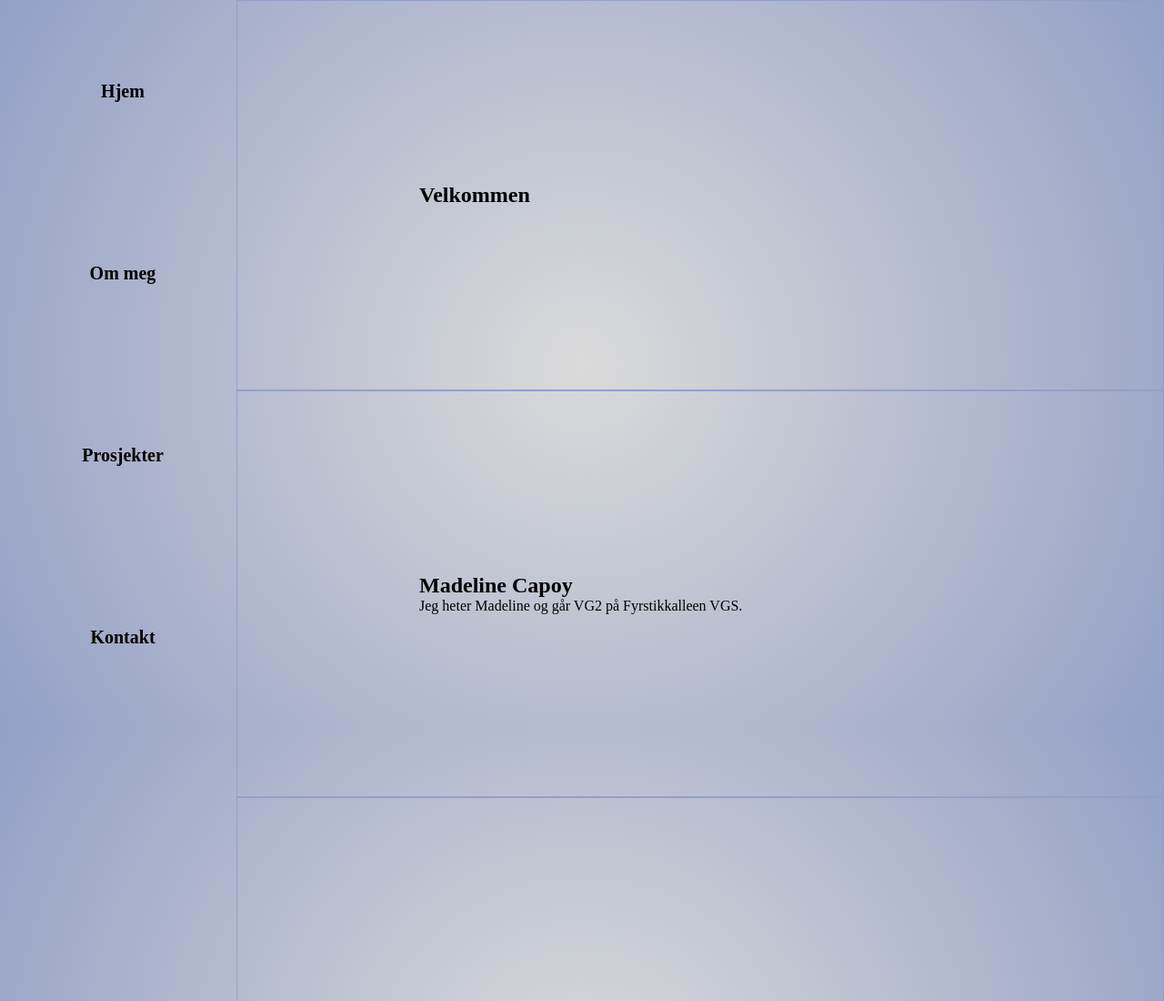
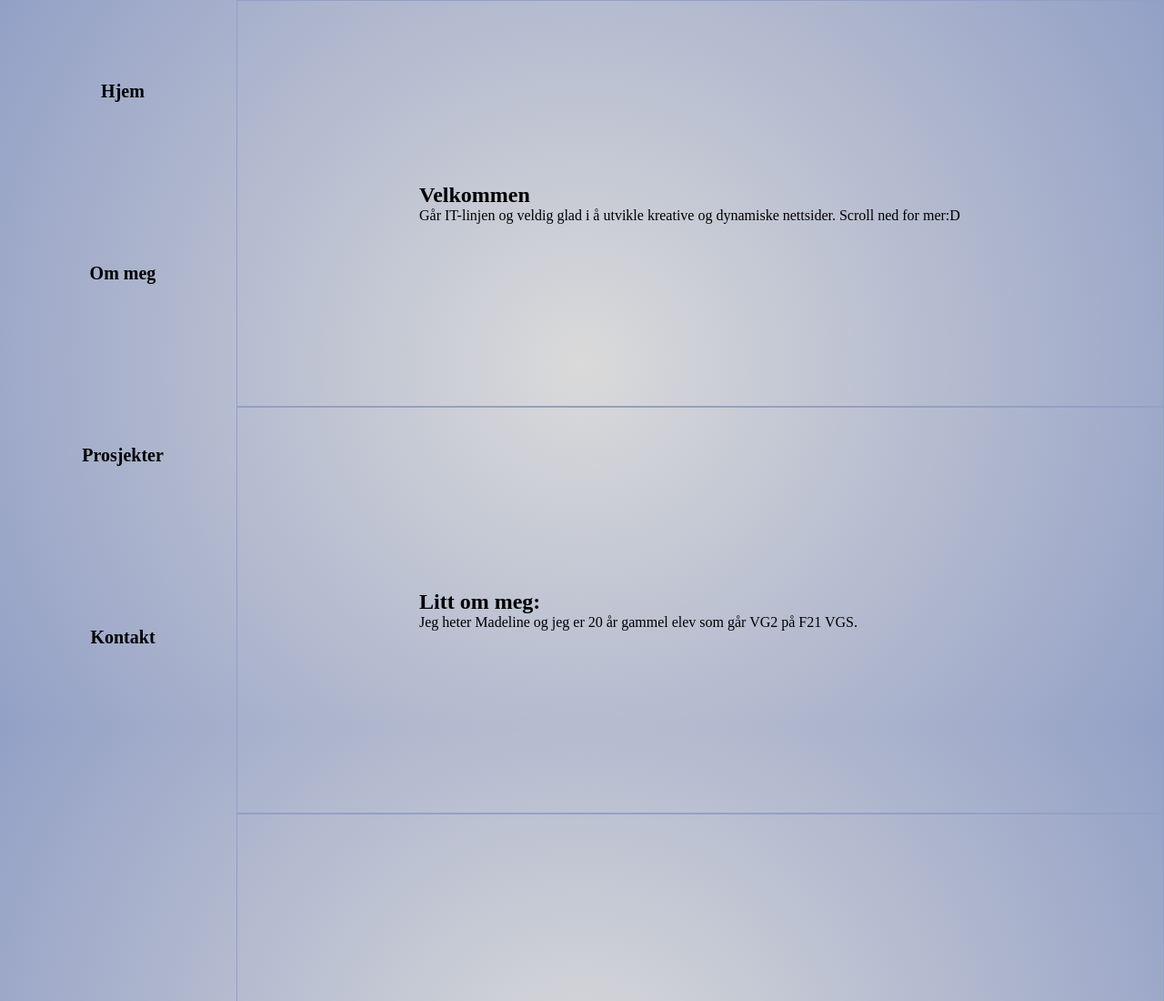
Before and after one commit to m4dde/m4dde.github.io, a plain HTML site: page index.html in a window 1280 px wide. Shown: the top 1100 px of the page at 91% size. Drawn offline with Linux system fonts and the light colour scheme; a web font is replaced by a local one.

Commit message:
beskrivelse for innhold i portefølje

```diff
--- a/index.html
+++ b/index.html
@@ -30,17 +30,17 @@
                     <h1>Velkommen</h1>
                 </header>
                 <main>
-
+                    Går IT-linjen og veldig glad i å utvikle kreative og dynamiske nettsider. Scroll ned for mer:D
                 </main>
                 <footer></footer>
             </section>
 
             <section id="omMeg">
                 <header>
-                    <h1>Madeline Capoy</h1>
+                    <h1>Litt om meg:</h1>
                 </header>
                 <main>
-                    Jeg heter Madeline og går VG2 på Fyrstikkalleen VGS.
+                    Jeg heter Madeline og jeg er 20 år gammel elev som går VG2 på F21 VGS.
                 </main>
                 <footer></footer>
             </section>
```
